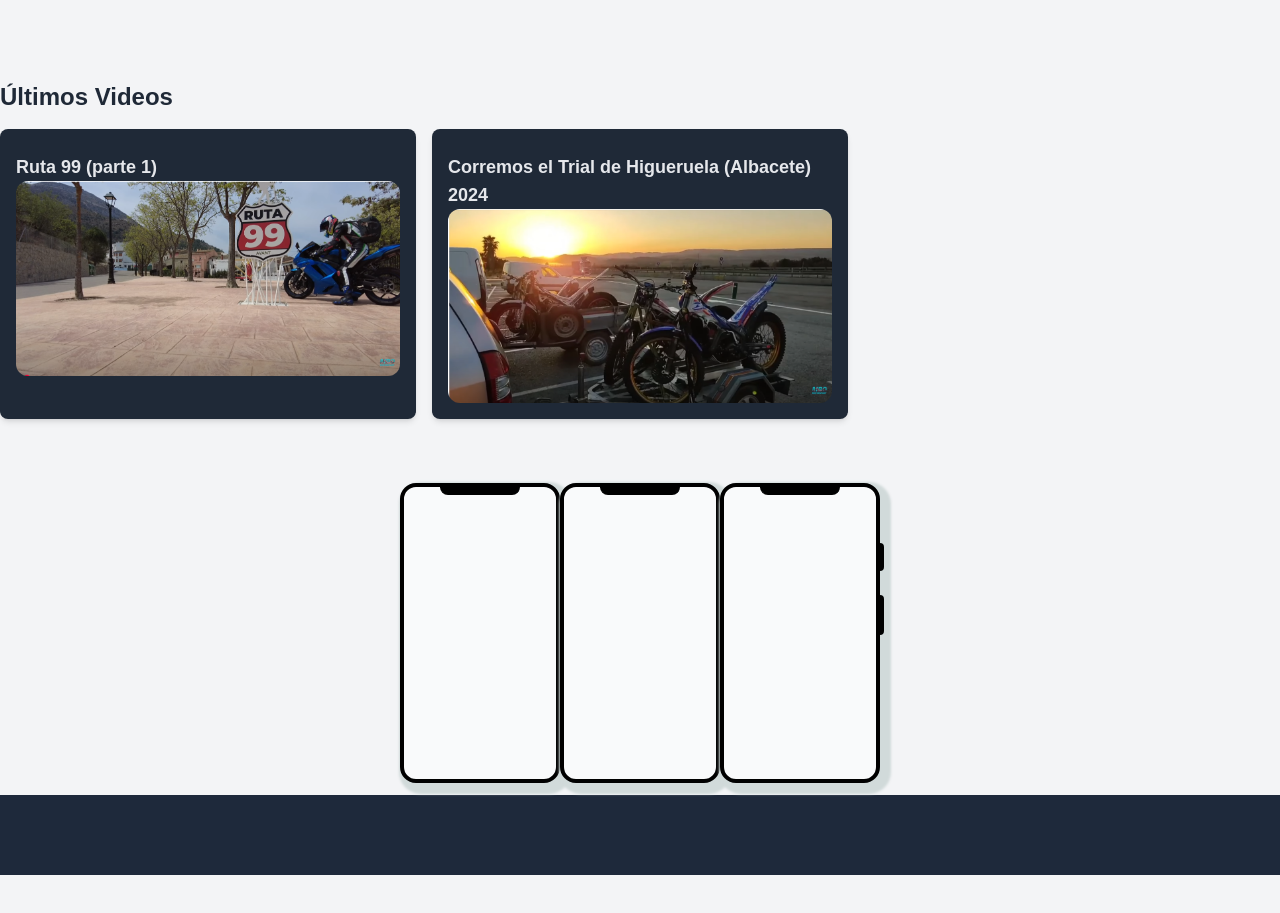
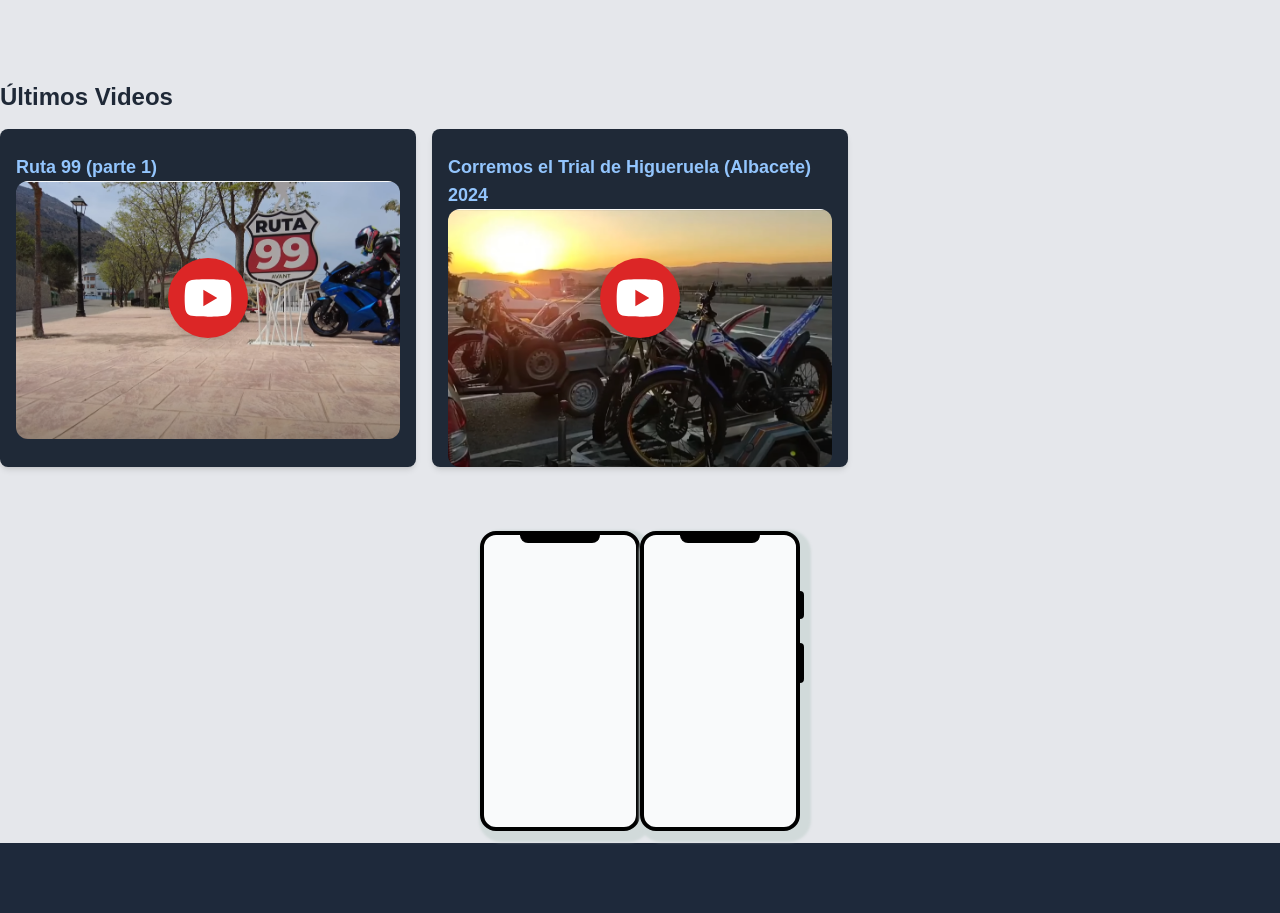
Before and after one commit to davetorta94/manel, a Next.js app: page / in a window 1280 px wide. Shown: the part 1620-2533 px from the top of the page. Before the commit the page ends 2495 px from the top, so only its background shows below. Built offline with nearby package versions, Linux system fonts and the light colour scheme; what tailwindcss-animated would draw is missing.

Commit message:
youtube buttons added in videos, and new colors

```diff
--- a/src/app/layout.tsx
+++ b/src/app/layout.tsx
@@ -3,6 +3,7 @@ import { Geist, Geist_Mono } from "next/font/google";
 import "./globals.css";
 import Navbar from "./navbar";
 import { Footer } from "./footer";
+import { MiniYoutbeButton } from "@/components/mini-youtube-button";
 
 const geistSans = Geist({
   variable: "--font-geist-sans",
@@ -27,7 +28,7 @@ export default function RootLayout({
   return (
     <html lang="en">
       <body
-        className={`${geistSans.variable} ${geistMono.variable} antialiased bg-gray-100`}
+        className={`${geistSans.variable} ${geistMono.variable} antialiased bg-gray-200`}
       >
         <Navbar />
         {children}
--- /dev/null
+++ b/src/components/mini-youtube-button.tsx
@@ -0,0 +1,14 @@
+
+
+
+export const MiniYoutbeButton = () => {
+    return (
+
+        <button className="mini-youtube-button absolute top-1/2 left-1/2 transform -translate-x-1/2 -translate-y-1/2 bg-red-600 text-white p-3 rounded-full shadow-lg hover:bg-red-700 hover:text-black transition">
+          <svg xmlns="http://www.w3.org/2000/svg" width={56} height={56} fill="currentColor" className="bi bi-twitter" viewBox="0 0 24 24">
+            <path d="M12.2439 4C12.778 4.00294 14.1143 4.01586 15.5341 4.07273L16.0375 4.09468C17.467 4.16236 18.8953 4.27798 19.6037 4.4755C20.5486 4.74095 21.2913 5.5155 21.5423 6.49732C21.942 8.05641 21.992 11.0994 21.9982 11.8358L21.9991 11.9884L21.9991 11.9991C21.9991 11.9991 21.9991 12.0028 21.9991 12.0099L21.9982 12.1625C21.992 12.8989 21.942 15.9419 21.5423 17.501C21.2878 18.4864 20.5451 19.261 19.6037 19.5228C18.8953 19.7203 17.467 19.8359 16.0375 19.9036L15.5341 19.9255C14.1143 19.9824 12.778 19.9953 12.2439 19.9983L12.0095 19.9991L11.9991 19.9991C11.9991 19.9991 11.9956 19.9991 11.9887 19.9991L11.7545 19.9983C10.6241 19.9921 5.89772 19.941 4.39451 19.5228C3.4496 19.2573 2.70692 18.4828 2.45587 17.501C2.0562 15.9419 2.00624 12.8989 2 12.1625V11.8358C2.00624 11.0994 2.0562 8.05641 2.45587 6.49732C2.7104 5.51186 3.45308 4.73732 4.39451 4.4755C5.89772 4.05723 10.6241 4.00622 11.7545 4H12.2439ZM9.99911 8.49914V15.4991L15.9991 11.9991L9.99911 8.49914Z" />
+          </svg>
+        </button>
+
+    );
+  }
--- a/src/components/videos.tsx
+++ b/src/components/videos.tsx
@@ -1,6 +1,7 @@
 import { videos } from "@/libs/data"
 import Link from "next/link"
 import Image from "next/image"
+import { MiniYoutbeButton } from "./mini-youtube-button"
 
 export const Videos = () => {
   return (
@@ -15,12 +16,17 @@ export const Videos = () => {
           <h3 className="text-2xl font-bold text-gray-800 mb-4">Últimos Videos</h3>
           <div className="grid grid-cols-1 md:grid-cols-3 gap-4">
             {videos.map((video) => (
-              <div key={video.id} className="bg-gray-800 p-4 shadow-md rounded-lg">
+              <div key={video.id} className="bg-gray-800 p-4 pb-16 shadow-md rounded-lg relative">
                 <div className="rounded-md"></div>
-                <h4 className="text-lg text-gray-200 font-bold mt-2">{video.name}</h4>
-                <Link href={video.url} target="_blank">
-                  <Image src={video.thumb} width={400} height={100} alt="foto" className="rounded-xl hover:opacity-80 hover:scale-105"/>
-                </Link>
+                <h4 className="text-lg text-blue-300 font-bold mt-2">{video.name}</h4>
+
+
+                  <Image src={video.thumb} width={400} height={250} alt="foto" className="rounded-xl w-full h-full object-cover hover:opacity-80 transition-transform"/>
+                    <Link href={video.url} target="_blank">
+                      <MiniYoutbeButton/>
+                    </Link>
+
+
               </div>
             ))}
           </div>
--- a/src/libs/data.ts
+++ b/src/libs/data.ts
@@ -16,13 +16,7 @@ const categories: Category[] = [
         "link" : "https://www.youtube.com/playlist?list=PLYIkCBHIxkBf9RCUn-afN2GHMSgxDOgk0",
 
     },
-    {
-        "id": 3,
-        "name": "cachopo",
-        "example": "CMa1I6dn_UA",
-        "link" : "https://www.youtube.com/playlist?list=PLYIkCBHIxkBf9RCUn-afN2GHMSgxDOgk0",
 
-    },
 ]
 
 const videos: Video[] = [
```
Also changed, not shown: src/app/globals.css (line endings or trailing spaces).
